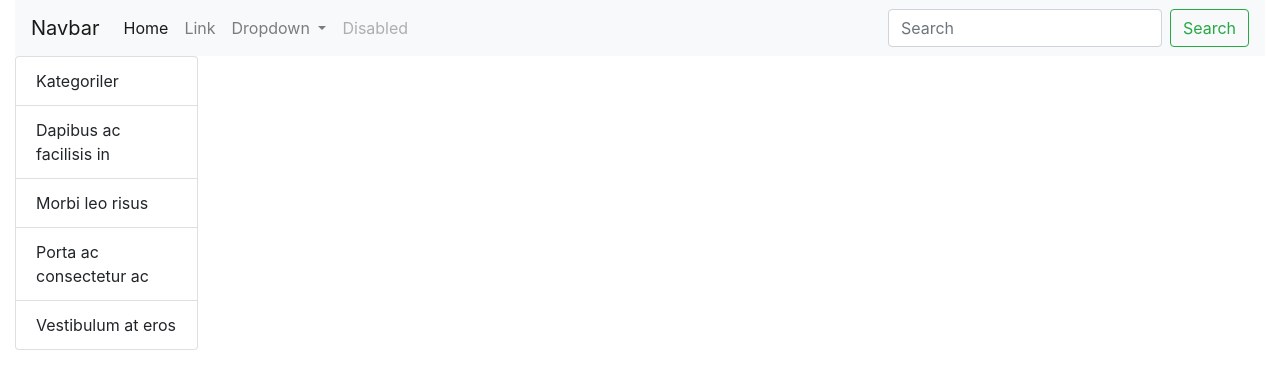
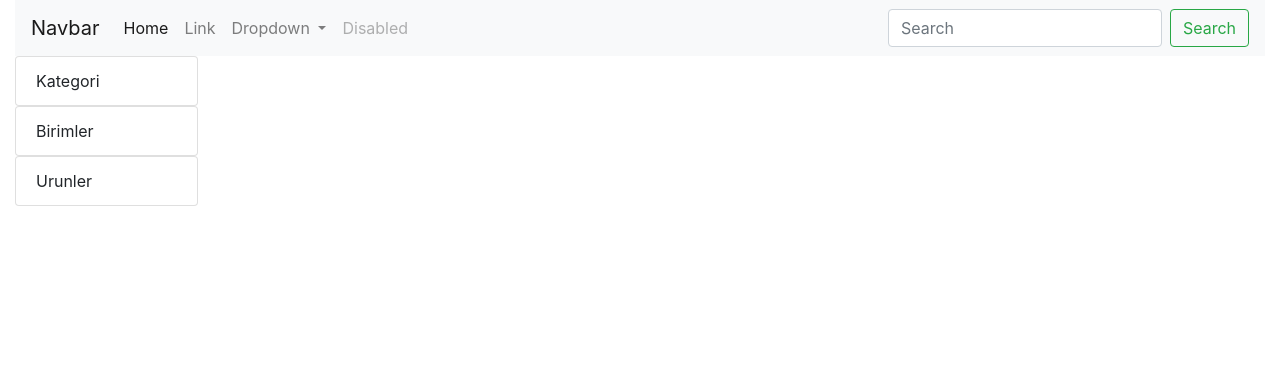
Before and after one commit to mganitombalak/kovan, an Angular app in the folder angular/: page / in a window 1280 px wide. Shown: the top 386 px of the page. Built offline with nearby package versions, Linux system fonts and the light colour scheme.

Commit message:
ShadowDom|VirtDom|IncDOM|Pipes

```diff
--- a/angular/src/app/app.module.ts
+++ b/angular/src/app/app.module.ts
@@ -7,6 +7,7 @@ import { HeaderComponent } from './components/header/header.component';
 import { AsideMenuComponent } from './components/aside-menu/aside-menu.component';
 import { HoverDirective } from './core/directives/hover.directive';
 import { DropHoverDirective } from './core/directives/drop-hover.directive';
+import { ArrayCheckPipe } from './core/pipes/array-check.pipe';
 
 @NgModule({
   declarations: [
@@ -14,7 +15,8 @@ import { DropHoverDirective } from './core/directives/drop-hover.directive';
     HeaderComponent,
     AsideMenuComponent,
     HoverDirective,
-    DropHoverDirective
+    DropHoverDirective,
+    ArrayCheckPipe
   ],
   imports: [
     BrowserModule,
--- a/angular/src/app/components/aside-menu/aside-menu.component.html
+++ b/angular/src/app/components/aside-menu/aside-menu.component.html
@@ -1,7 +1,7 @@
-<ul class="list-group">
-    <li appHover id="cat" class="list-group-item">Kategoriler</li>
-    <li appHover id="second" class="list-group-item">Dapibus ac facilisis in</li>
-    <li appHover class="list-group-item">Morbi leo risus</li>
-    <li appHover class="list-group-item">Porta ac consectetur ac</li>
-    <li appHover class="list-group-item">Vestibulum at eros</li>
-  </ul>
+<span *ngIf="!(model |arrayCheck)">Please check your internet connection</span>
+
+<ul *ngFor="let menuItem of model" class="list-group">
+  <li appHover class="list-group-item">{{menuItem.title}}</li>
+</ul>
+<!-- SHADOW | VIRTUAL DOM -->
+<!-- INCREMENTAL DOM -->
--- a/angular/src/app/components/aside-menu/aside-menu.component.ts
+++ b/angular/src/app/components/aside-menu/aside-menu.component.ts
@@ -7,12 +7,9 @@ import { IMenuItem } from 'src/app/core/models/IMenuItem';
   styleUrls: ['./aside-menu.component.css']
 })
 export class AsideMenuComponent implements OnInit {
-
   constructor(private menuService: MenuService) { }
-
+  model: Array<IMenuItem>;
   ngOnInit(): void {
-    let result = this.menuService.findAll();
-    console.log(result[0].title);
+    this.model =  this.menuService.findAll();
   }
-
 }
--- /dev/null
+++ b/angular/src/app/core/pipes/array-check.pipe.ts
@@ -0,0 +1,8 @@
+import { Pipe, PipeTransform } from '@angular/core';
+
+@Pipe({ name: 'arrayCheck' })
+export class ArrayCheckPipe implements PipeTransform {
+  transform(value: any): boolean {
+    return Array.isArray(value) ? value.length > 0 : false;
+  }
+}
--- a/angular/src/app/services/menu.service.ts
+++ b/angular/src/app/services/menu.service.ts
@@ -1,14 +1,12 @@
 import { Injectable } from '@angular/core';
 import { IMenuItem } from '../core/models/IMenuItem';
-@Injectable({ providedIn: 'root' })
+@Injectable({ providedIn: 'root' }) // platform | any | moduleName
 export class MenuService {
-
   constructor() { }
-
   findAll(): Array<IMenuItem> {
     console.log(`Menu service has been called`);
     //MenuItem
     //[{title:'Kategori',url:'/category'},{title:'Birimler',url:'/units'}]
-    return [{ title: 'Kategori', url: '/category' }, { title: 'Birimler', url: '/units' }];
+    return [{ title: 'Kategori', url: '/category' }, { title: 'Birimler', url: '/units' },{ title: 'Urunler', url: '/products' }];
   }
 }
```
Also changed, not shown: 1 other file (tests, documents, lock files or other folders).
